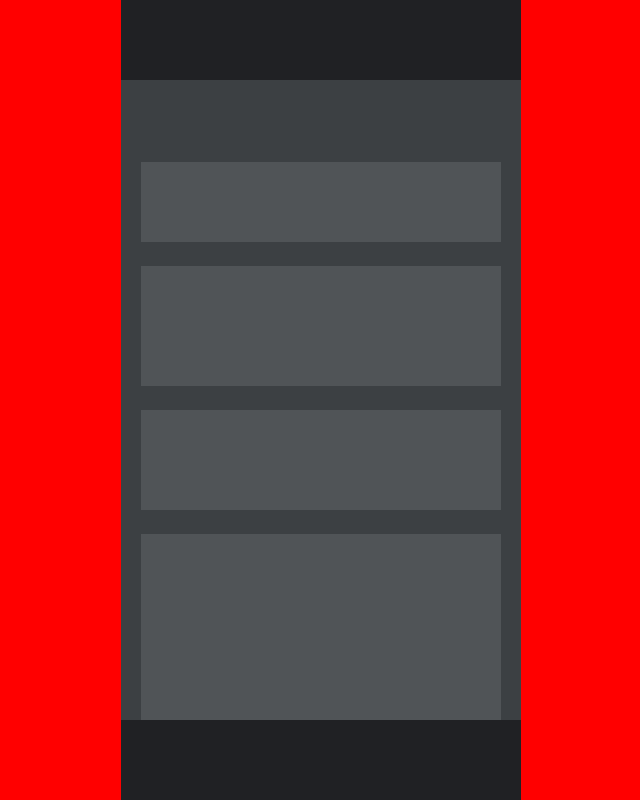
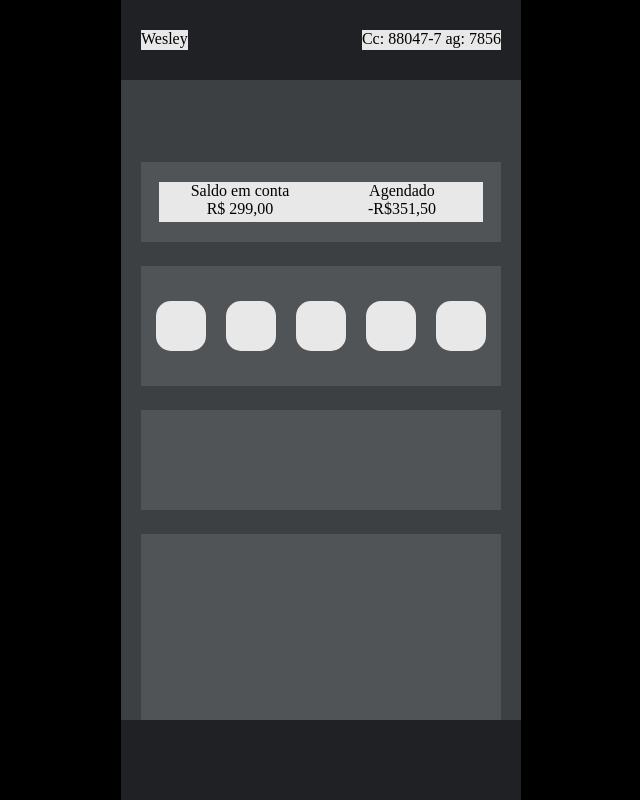
Before and after one commit to wvv999/app_banco, a plain HTML site: page index.html in a window 1280 px wide. Shown: the whole page, without its empty margins (319-959 px from the left). Drawn offline with Linux system fonts and the light colour scheme.

Commit message:
detalhes

```diff
--- a/index.html
+++ b/index.html
@@ -8,12 +8,34 @@
     <link rel="stylesheet" href="style.css">
 </head>
 <body>
-    <header></header>
+    <header>
+        <div class="nomeuser">
+            <span>Wesley</span>
+        </div>
+        <div class="nomeuser1">
+            <span>Cc: 88047-7 ag: 7856</span>
+        </div>
+    </header>
 
     <main>
-        <div class="dinheiro"></div>
+        <div class="dinheiro">
+            <div class="valor">
+                <p>Saldo em conta</p>
+                <p>R$ 299,00</p>
+            </div>
+            <div class="agendado">
+                <p>Agendado</p>
+                <p>-R$351,50</p>
+            </div>
+        </div>
 
-        <div class="ferramentas"></div>
+        <div class="ferramentas">
+            <div class="botaozinho"></div>
+            <div class="botaozinho"></div>
+            <div class="botaozinho"></div>
+            <div class="botaozinho"></div>
+            <div class="botaozinho"></div>
+        </div>
 
         <div class="banner"></div>
 
--- a/style.css
+++ b/style.css
@@ -2,14 +2,16 @@
     padding:0;
     margin:0;
     box-sizing: border-box;
+
 }
 
 body{
-    background: red;
+    background: black;
     display:flex;
     justify-content: center;
     flex-direction: column;
     align-items: center;
+
 }
 
 header{
@@ -17,8 +19,20 @@ header{
     width: 400px;
     height: 10vh;
     display:flex;
+    align-items: center;
+    justify-content: space-between;
+    padding:20px;
 }
+.nomeuser{
 
+    height:20px;
+    background:#e8e8e8;
+}
+.nomeuser1{
+
+    height:20px;
+    background:#e8e8e8;
+}
 main{
     background:rgb(60,64,67);
     width: 400px;
@@ -40,6 +54,20 @@ main .dinheiro{
     width: 90%;
     min-height:80px;
     margin:3%;
+    display:flex;
+    justify-content: center;
+    align-items: center;
+    text-align: center;
+}
+.valor{
+    width: 45%;
+    height:50%;
+    background:#e8e8e8;
+}
+.agendado{
+    width: 45%;
+    height:50%;
+    background:#e8e8e8;
 }
 
 main .ferramentas{
@@ -47,6 +75,16 @@ main .ferramentas{
     width: 90%;
     min-height:120px;
     margin:3%;
+    display:flex;
+    justify-content: center;
+    align-items: center;
+}
+.botaozinho{
+    width: 50px;
+    height:50px;
+    background:#e8e8e8;
+    margin:10px;
+    border-radius:15px
 }
 
 main .banner{
```
